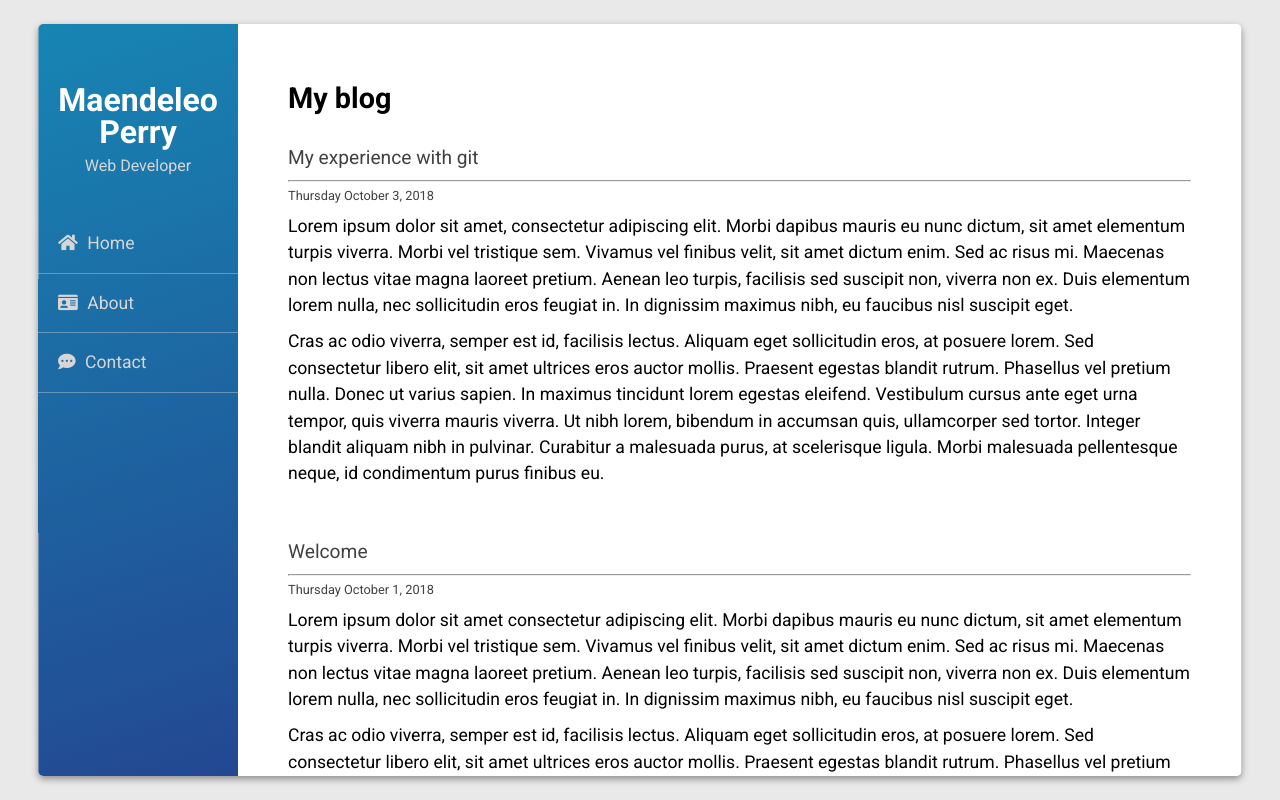
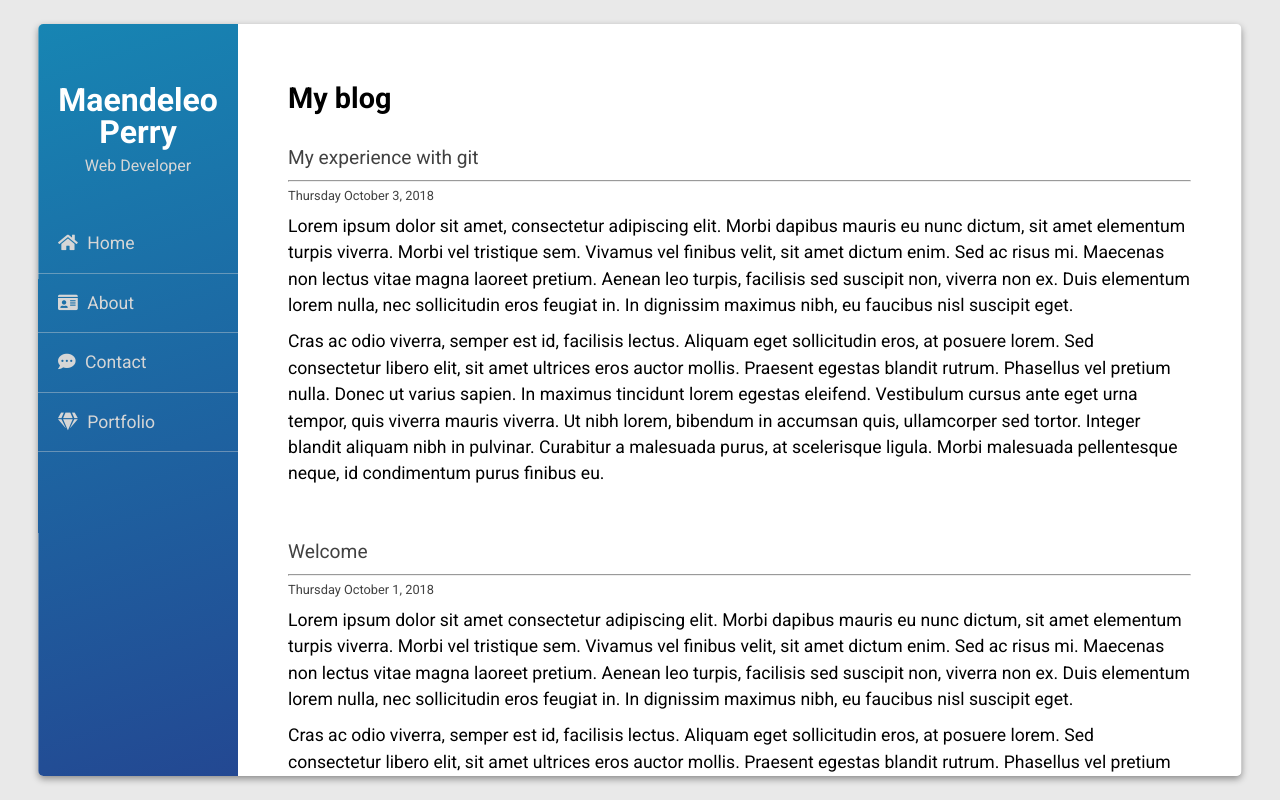
Before and after one commit to maendeleoperry/git-blog2, a plain HTML site: page index.html in a window 1280 px wide. Drawn offline with nearby package versions, Linux system fonts and the light colour scheme.

Commit message:
Add portfolio.html page

```diff
--- a/index.html
+++ b/index.html
@@ -21,6 +21,7 @@
       <li><a href="index.html"><i class="fas fa-home"></i> Home</a></li>
       <li><a href="about.html"><i class="fas fa-id-card"></i> About</a></li>
       <li><a href="contact.html"><i class="fas fa-comment-dots"></i> Contact</a></li>
+      <li><a href="portfolio.html"><i class="fas fa-gem"></i> Portfolio</a></li>
 
     </ul>
   </div>
```
